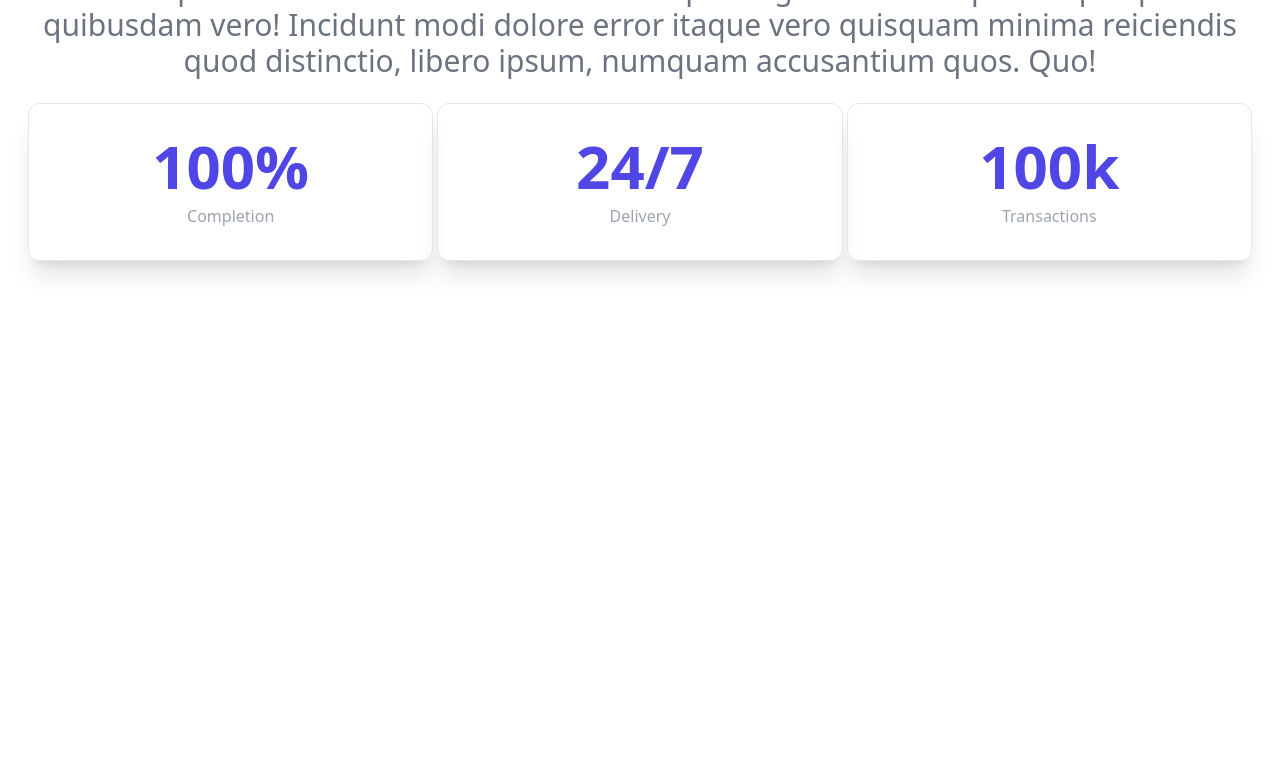
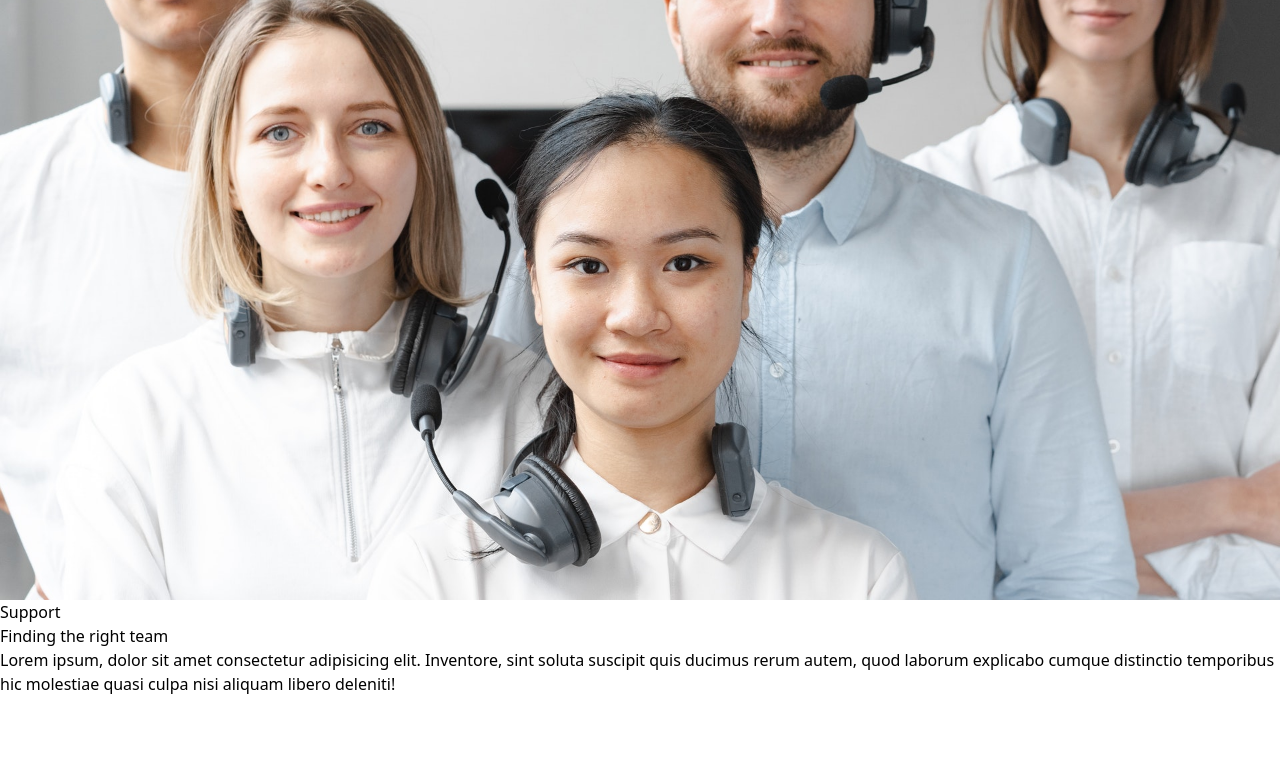
Before and after one commit to MartinMSalas/Tailwind_App_01, a React (Create React App) app in the folder app01/: page / in a window 1280 px wide. Shown: the part 1053-1827 px from the top of the page. Before the commit the page ends 1442 px from the top, so only its background shows below. Built offline with nearby package versions, Linux system fonts and the light colour scheme.

Commit message:
support v2

```diff
--- a/app01/src/components/Support.jsx
+++ b/app01/src/components/Support.jsx
@@ -1,8 +1,38 @@
 import React from "react";
+import { PhoneIcon,  } from "@heroicons/react/24/outline";
+import { ArrowSmallRightIcon } from "@heroicons/react/24/outline";
+
+import supportImg from "../assets/support.jpg"
 
 const Support = () => {
   return (
-    <div>Support</div>
+    <div>
+      <div>
+        <img src={supportImg} alt="/"></img>
+      </div>
+      <div>
+        <div>
+          <h2>Support</h2>
+          <h3>Finding the right team</h3>
+          <p>Lorem ipsum, dolor sit amet consectetur adipisicing elit. Inventore, sint soluta suscipit quis ducimus rerum autem, quod laborum explicabo cumque distinctio temporibus hic molestiae quasi culpa nisi aliquam libero deleniti!</p>
+        </div>
+        <div>
+          <div>
+            <div>
+              <PhoneIcon> </PhoneIcon>
+              <h3>Sales</h3>
+              <p>Lorem ipsum dolor sit, amet consectetur adipisicing elit. Enim dicta molestias voluptas, veritatis, officia nemo mollitia quae voluptatibus quidem quaerat nostrum, repellendus aperiam facilis tenetur harum quos. Aliquid, harum obcaecati.</p>
+            </div>
+            <div>
+              <p>Contact Us <ArrowSmallRightIcon></ArrowSmallRightIcon></p>
+            </div>
+          </div>
+        </div>
+      </div>
+
+
+
+    </div>
     );
 }
 
```
